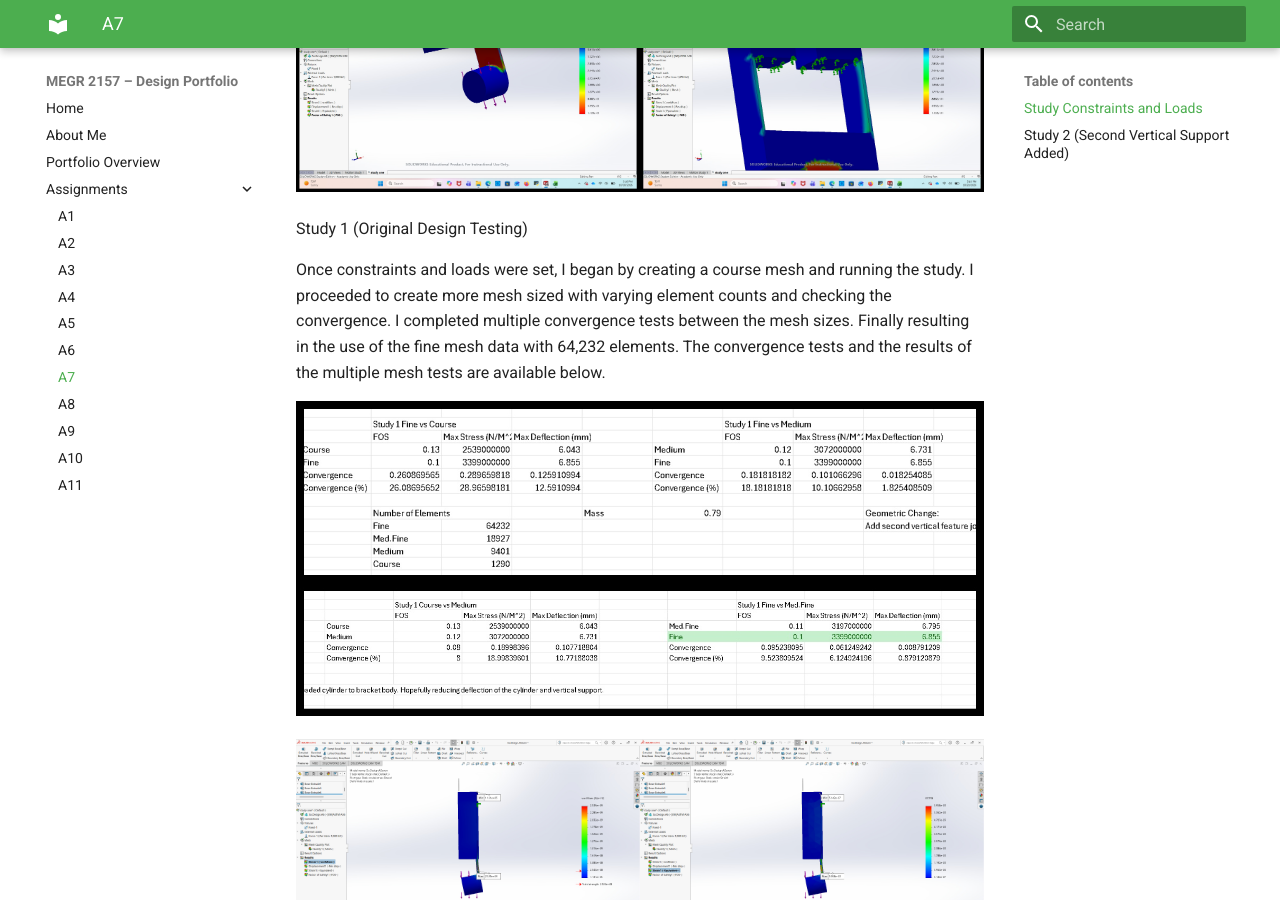
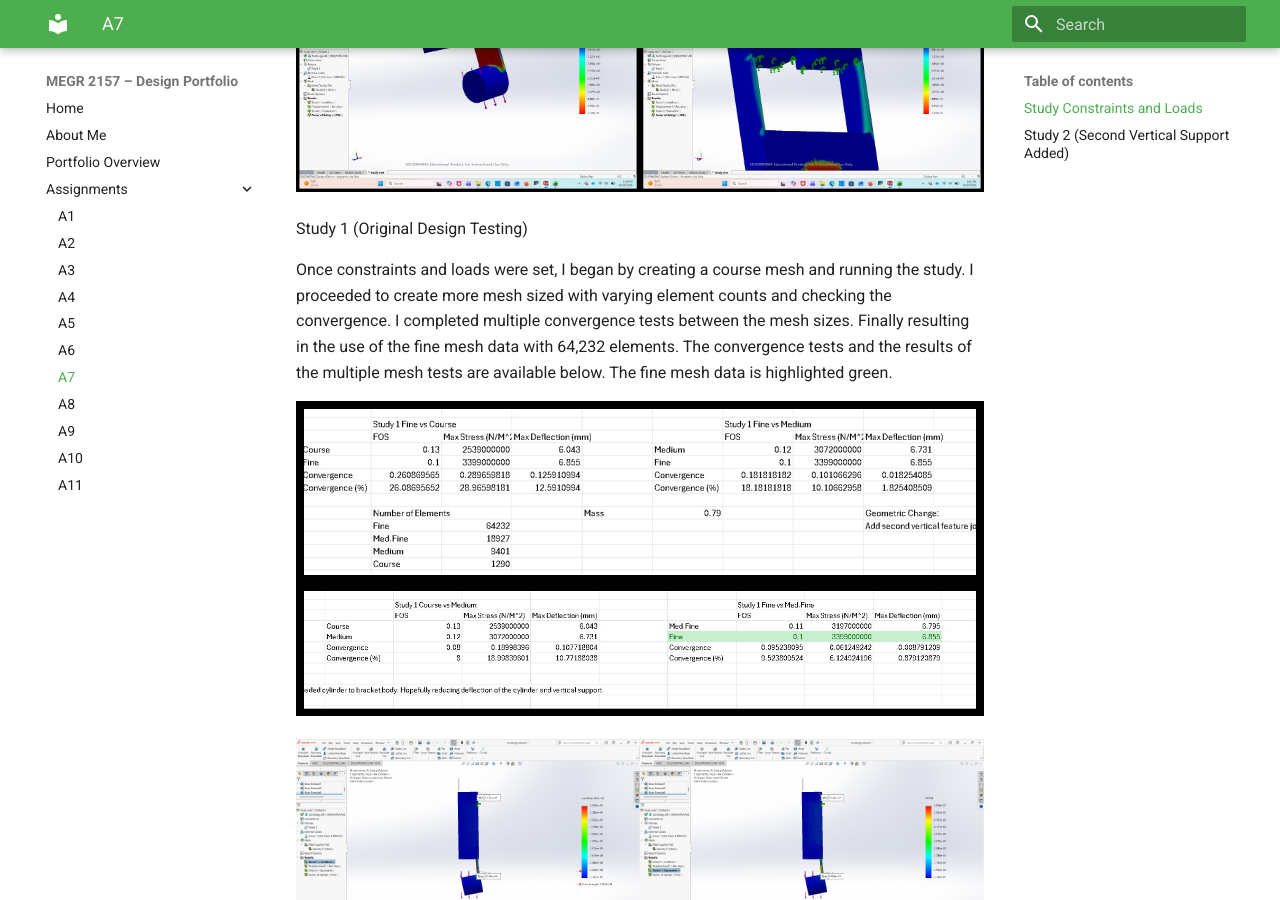
Before and after one commit to Taylor-Rockefeller-Portfolio/megr2157-portfolio, an MkDocs documentation site: the page built from docs/assignments/A07/index.md, in a window 1280 px wide and 900 px high, scrolled down 1159 px. Built offline with MkDocs 1.6.1 and Material for MkDocs 9.7.7, drawn with Linux system fonts in a browser that asks for light colours.

Commit message:
Clarify fine mesh data in Study 1 description
Added clarification about fine mesh data in Study 1.

```diff
--- a/docs/assignments/A07/index.md
+++ b/docs/assignments/A07/index.md
@@ -12,7 +12,7 @@ For each iteration of FEA studies, the part is constrained by a fixed connection
 
 Study 1 (Original Design Testing)
 
-Once constraints and loads were set, I began by creating a course mesh and running the study. I proceeded to create more mesh sized with varying element counts and checking the convergence. I completed multiple convergence tests between the mesh sizes. Finally resulting in the use of the fine mesh data with 64,232 elements. The convergence tests and the results of the multiple mesh tests are available below.
+Once constraints and loads were set, I began by creating a course mesh and running the study. I proceeded to create more mesh sized with varying element counts and checking the convergence. I completed multiple convergence tests between the mesh sizes. Finally resulting in the use of the fine mesh data with 64,232 elements. The convergence tests and the results of the multiple mesh tests are available below. The fine mesh data is highlighted green.
 
 ![](study_1_excel.jpg)
 
```
